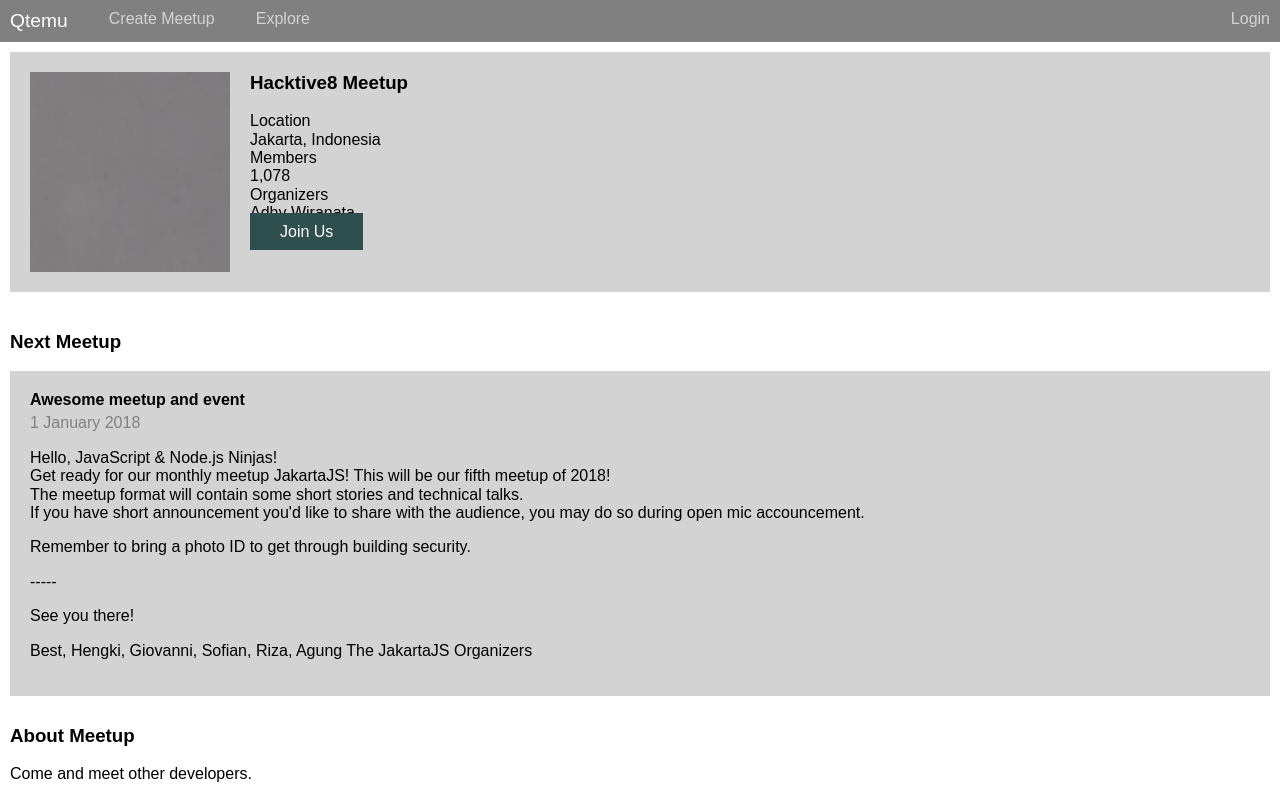
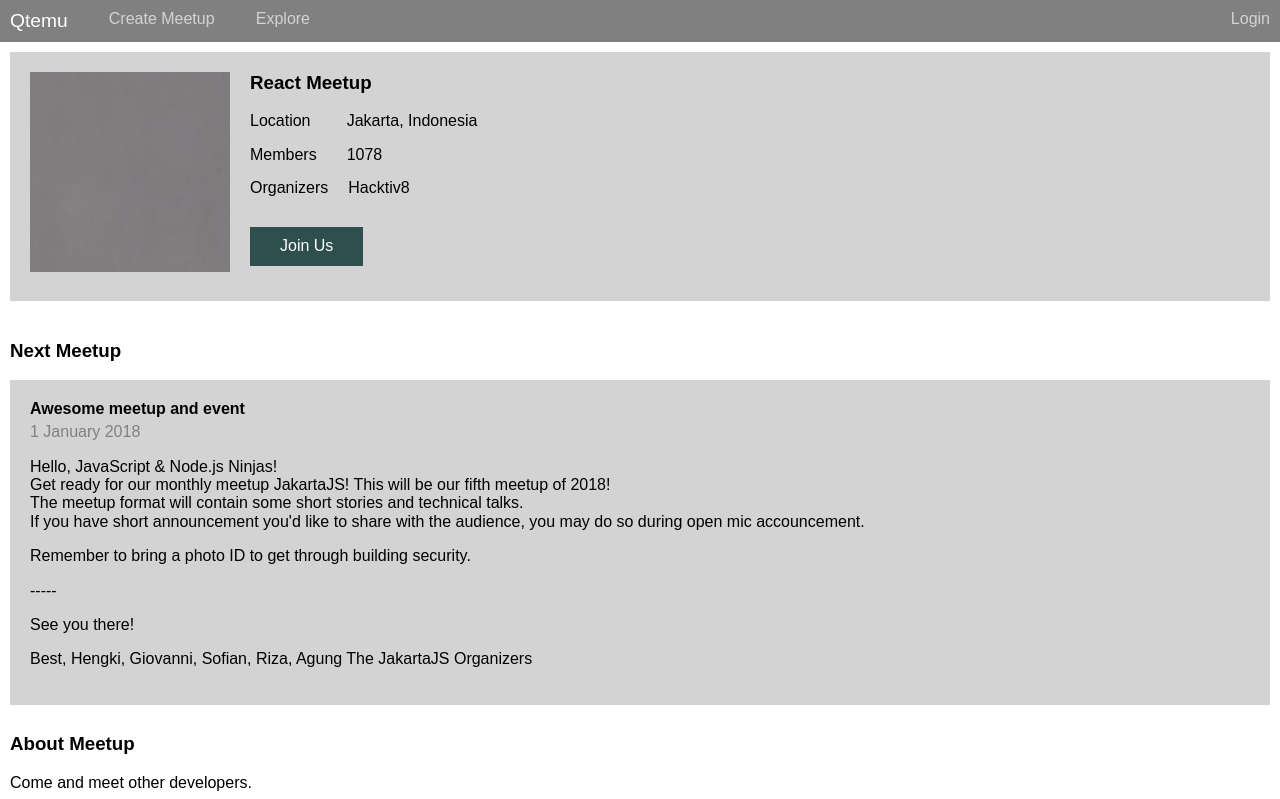
Before and after one commit to rickynugroho/qtemu_react_class_project, a React (Create React App) app: page / in a window 1280 px wide. Shown: the top 799 px of the page. Built offline with nearby package versions, Linux system fonts and the light colour scheme.

Commit message:
Refactor active meetup organism to atomic design

```diff
--- a/src/components/Organisms/ActiveMeetup/index.js
+++ b/src/components/Organisms/ActiveMeetup/index.js
@@ -3,6 +3,9 @@
 
 import Image from '../../Atoms/Image';
 import TitleH3 from '../../Atoms/TitleH3';
+import LeftRightDescription from '../../Molecules/LeftRightDescription';
+import DivText from '../../Atoms/DivText';
+import Link from '../../Atoms/Link';
 
 import './style.css';
 
@@ -12,25 +15,23 @@
             <div className="active-meetup grey-section">
                 <Image className="photo-active-meetup" src="img/grey.jpg" alt="grey area" />
                 <div className="description-active-meetup">
-                    <TitleH3 text="Hacktive8 Meetup" />
+                    <TitleH3 text={this.props.infoMeetup.meetupName} />
                     <div className="description-active-meetup-content">
-                        <div className="description-active-meetup-left">
-                            <div className="left-content">Location</div>
-                            <div className="right-content">Jakarta, Indonesia</div>
-                        </div>
-                        <div className="description-active-meetup-left">
-                            <div className="left-content">Members</div>
-                            <div className="right-content">1,078</div>
-                        </div>
-                        <div className="description-active-meetup-left">
-                            <div className="left-content">Organizers</div>
-                            <div className="right-content">Adhy Wiranata</div>
-                        </div>
-                        <div className="description-active-meetup-left">
-                            <div>
-                                <a href="" className="btn">Join Us</a>
-                            </div>
-                        </div>
+                        <LeftRightDescription>
+                            <DivText className="left-content" text="Location" />
+                            <DivText className="right-content" text={this.props.infoMeetup.location} />
+                        </LeftRightDescription>
+                        <LeftRightDescription>
+                            <DivText className="left-content" text="Members" />
+                            <DivText className="right-content" text={this.props.infoMeetup.numberOfMembers} />
+                        </LeftRightDescription>
+                        <LeftRightDescription>
+                            <DivText className="left-content" text="Organizers" />
+                            <DivText className="right-content" text={this.props.infoMeetup.headOrganizer} />
+                        </LeftRightDescription>
+                        <LeftRightDescription>
+                            <Link className="btn" text="Join Us"/>
+                        </LeftRightDescription>
                     </div>
                 </div>
             </div>
```
